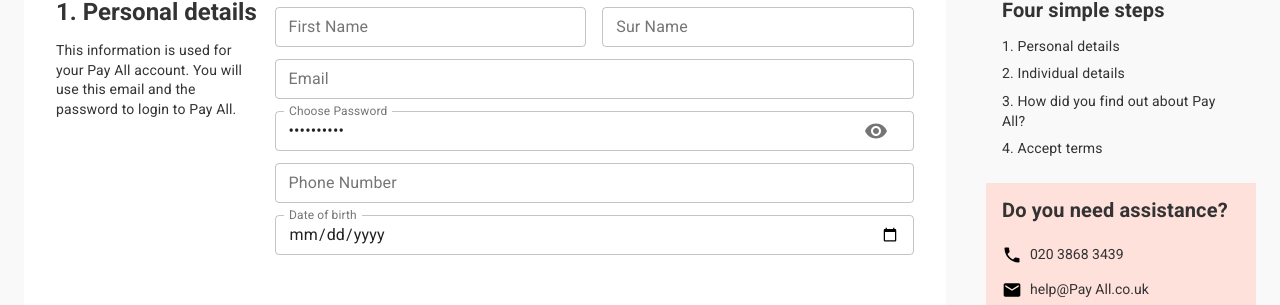
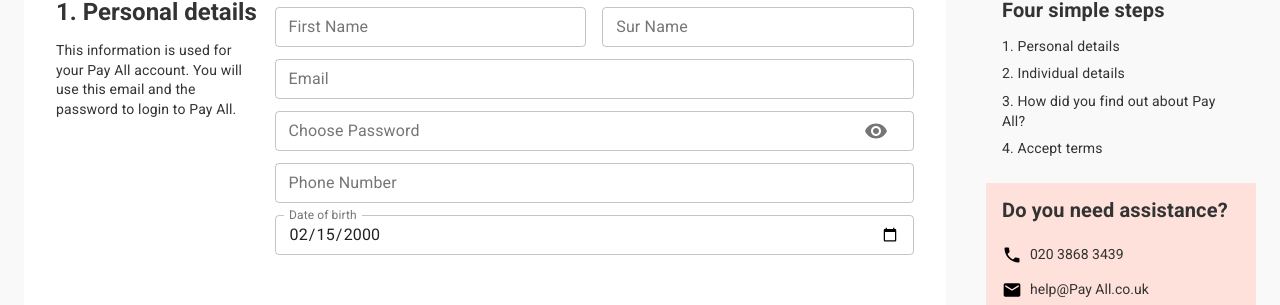
Before and after one commit to iamfarhantariq/pay-all-web, a React (Create React App) app: page /register-user/personal in a window 1280 px wide. Shown: the part 315-620 px from the top of the page. Built offline with nearby package versions, Linux system fonts and the light colour scheme.

Commit message:
bug fixed

```diff
--- a/src/components/Auth/RegisterForm/AccountInfo.js
+++ b/src/components/Auth/RegisterForm/AccountInfo.js
@@ -104,7 +104,6 @@
               placeholder="My difficult password"
               {...TextFieldProps}
               type={passwordType}
-              defaultValue="2000-02-15"
               InputProps={{
                 endAdornment: (
                   <InputAdornment position="end">
@@ -132,8 +131,8 @@
                   ? "Firm signatory date of birth"
                   : "Date of birth"
               }
-              placeholder="14/5/2000"
               type="date"
+              defaultValue="2000-02-15"
               {...TextFieldProps}
               InputLabelProps={{
                 shrink: true,
```
